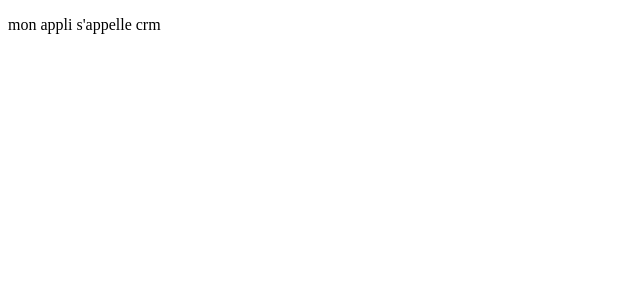
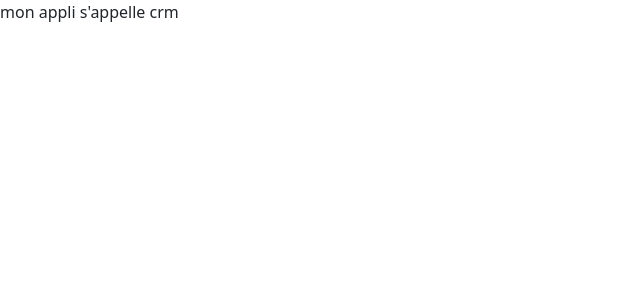
Before and after one commit to SE22-217300-POEC-JAVA-FULLSTACK-NIORT/CRM, an Angular app: page / in a window 1280 px wide. Shown: the top 300 px of the page, without its empty margins (0-640 px from the left). Built offline with nearby package versions, Linux system fonts and the light colour scheme.

Commit message:
Commit 5 : ng-bootstrap

```diff
--- a/package.json
+++ b/package.json
@@ -18,6 +18,9 @@
     "@angular/platform-browser": "^15.0.0",
     "@angular/platform-browser-dynamic": "^15.0.0",
     "@angular/router": "^15.0.0",
+    "@ng-bootstrap/ng-bootstrap": "^14.0.0",
+    "@popperjs/core": "^2.11.6",
+    "bootstrap": "^5.2.3",
     "rxjs": "~7.5.0",
     "tslib": "^2.3.0",
     "zone.js": "~0.12.0"
@@ -26,6 +29,7 @@
     "@angular-devkit/build-angular": "^15.0.2",
     "@angular/cli": "~15.0.2",
     "@angular/compiler-cli": "^15.0.0",
+    "@angular/localize": "^15.0.0",
     "@types/jasmine": "~4.3.0",
     "jasmine-core": "~4.5.0",
     "karma": "~6.4.0",
--- a/src/styles.scss
+++ b/src/styles.scss
@@ -1 +1,7 @@
 /* You can add global styles to this file, and also import other style files */
+
+
+/* Importing Bootstrap SCSS file. */
+@import "/node_modules/bootstrap/scss/bootstrap";
+@import "./stylings/fonts";
+@import "./stylings/theme";
--- a/tsconfig.app.json
+++ b/tsconfig.app.json
@@ -3,7 +3,9 @@
   "extends": "./tsconfig.json",
   "compilerOptions": {
     "outDir": "./out-tsc/app",
-    "types": []
+    "types": [
+      "@angular/localize"
+    ]
   },
   "files": [
     "src/main.ts"
--- a/tsconfig.json
+++ b/tsconfig.json
@@ -19,6 +19,9 @@
     "target": "ES2022",
     "module": "ES2022",
     "useDefineForClassFields": false,
+    "types": [
+      "@angular/localize"
+    ],
     "lib": [
       "ES2022",
       "dom"
```
Also changed, not shown: 2 other files (tests, documents, lock files or other folders).
